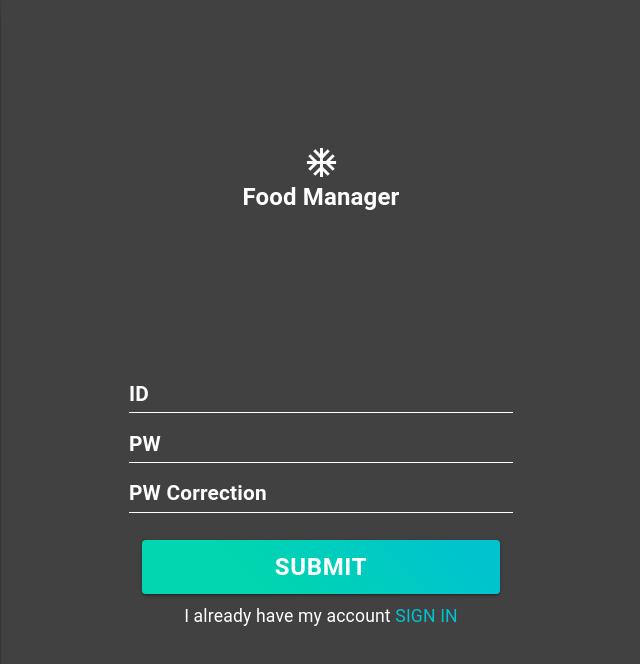
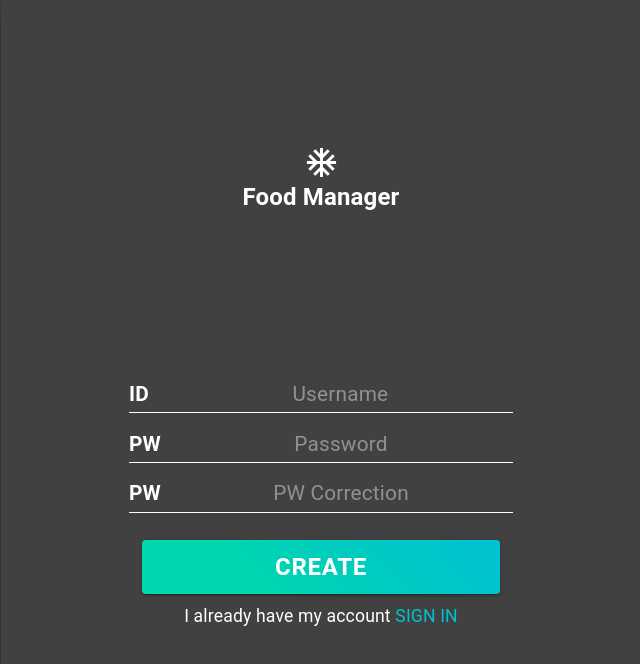
Before and after one commit to CS2021-GDP-Team/food-manager, a React (Create React App) app in the folder frontend/: page /signup in a window 1280 px wide. Shown: the top 664 px of the page, without its empty margins (319-959 px from the left). Built offline with nearby package versions, Linux system fonts and the light colour scheme.

Commit message:
feat: login, signup page 디자인 개선

```diff
--- a/frontend/src/components/pages/Login.tsx
+++ b/frontend/src/components/pages/Login.tsx
@@ -23,8 +23,8 @@ const Login = () => {
                 <b className="login-title">Food Manager</b>
             </div>
             <div className="login-form">
-                <InputField text="ID&nbsp;&nbsp;" />
-                <InputField text="PW" type="password" />
+                <InputField text="ID&nbsp;&nbsp;" hint="Username" />
+                <InputField text="PW" type="password" hint="Password" />
             </div>
             <div className="login-submit">
                 <Button variant="contained" color="primary" className={classes.root}>
--- a/frontend/src/components/pages/SignUp.tsx
+++ b/frontend/src/components/pages/SignUp.tsx
@@ -1,5 +1,5 @@
 import AcUnitIcon from "@material-ui/icons/AcUnit";
-import { InputField, SubmitButton } from "../index";
+import { InputField } from "../index";
 import { Link } from "react-router-dom";
 import { Button, makeStyles } from "@material-ui/core";
 
@@ -23,13 +23,13 @@ const SignUp = () => {
                 <b className="login-title">Food Manager</b>
             </div>
             <div className="login-form">
-                <InputField text="ID&nbsp;&nbsp;" />
-                <InputField text="PW" type="password" />
-                <InputField text="PW Correction" type="password" />
+                <InputField text="ID&nbsp;&nbsp;" hint="Username" />
+                <InputField text="PW" type="password" hint="Password" />
+                <InputField text="PW" type="password" hint="PW Correction" />
             </div>
             <div className="login-submit">
                 <Button variant="contained" color="primary" className={classes.root}>
-                    Submit
+                    Create
                 </Button>
                 <div className="login-register">
                     I already have my account&nbsp;
--- a/frontend/src/components/public/InputField.tsx
+++ b/frontend/src/components/public/InputField.tsx
@@ -3,6 +3,7 @@ import { withStyles } from "@material-ui/core/styles";
 
 interface InputProps {
     text: string;
+    hint?: string;
     type?: string;
 }
 
@@ -24,9 +25,10 @@ const CssTextField = withStyles({
     }
 })(Input);
 
-const InputField = ({ text, type }: InputProps) => {
+const InputField = ({ text, hint, type }: InputProps) => {
     return (
         <CssTextField
+            placeholder={hint}
             startAdornment={
                 <InputAdornment position="start">
                     <b>{text}</b>
```
